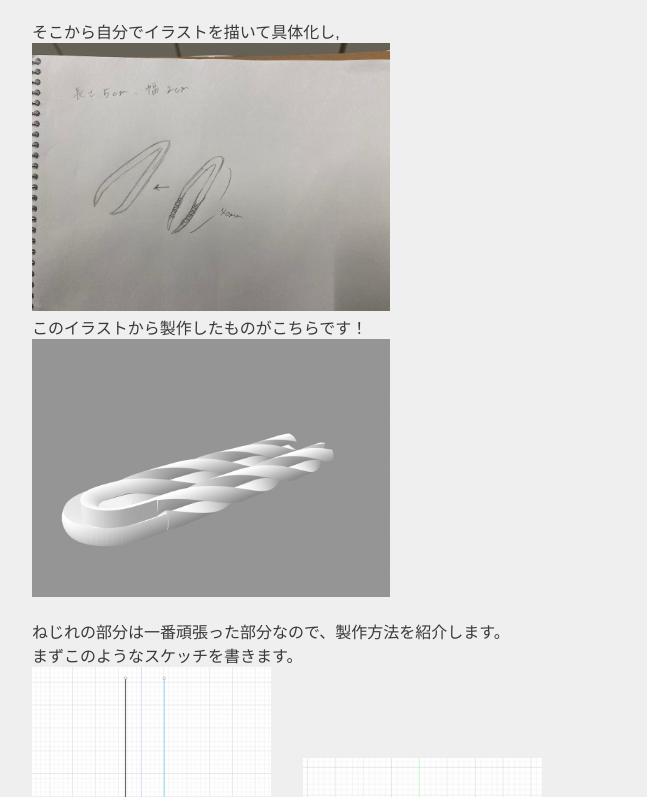
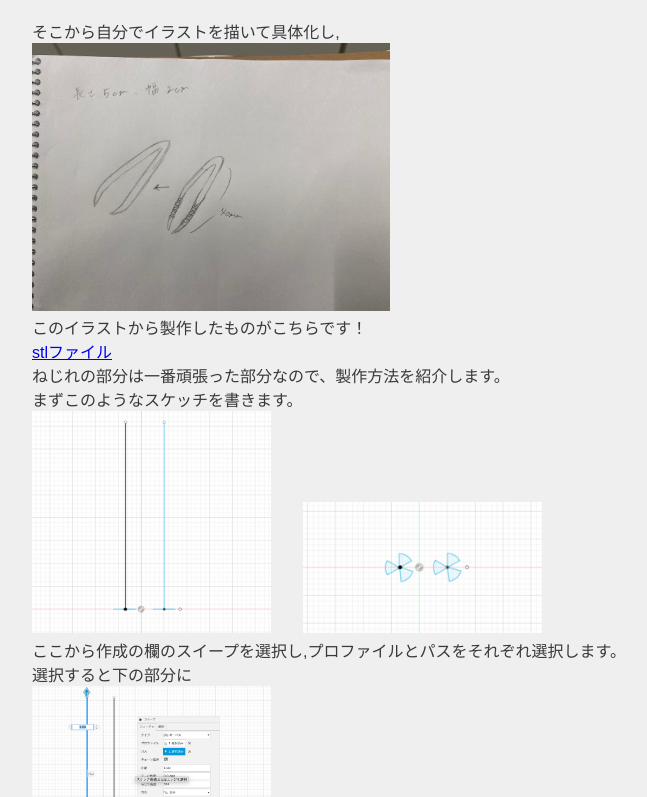
Before and after one commit to miiuna/xbp, a plain HTML site: page digi_fab/d1.html in a window 1280 px wide. Shown: the part 457-1254 px from the top of the page, without its empty margins (46-693 px from the left). Drawn offline with Linux system fonts and the light colour scheme.

Commit message:
20221020

```diff
--- a/digi_fab/d1.html
+++ b/digi_fab/d1.html
@@ -20,7 +20,7 @@
         そこから自分でイラストを描いて具体化し,<br>
         <img src="./images/IMG_2016.jpg" width="30%"><br>
         このイラストから製作したものがこちらです！<br>
-        <img src="./images/スクリーンショット 2022-10-18 21.25.27.png" width="30%"><br>
+       <a href="./files/pinset3.stl">stlファイル</a>
         <br>
     ねじれの部分は一番頑張った部分なので、製作方法を紹介します。<br>
     まずこのようなスケッチを書きます。<br>
```
Also changed, not shown: 1 other file.
